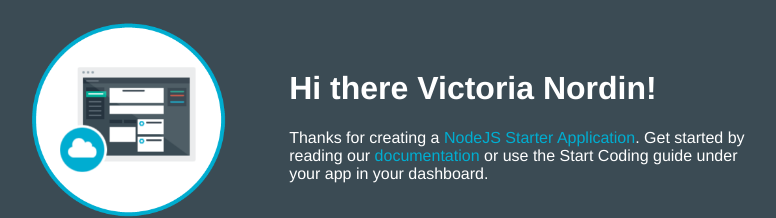
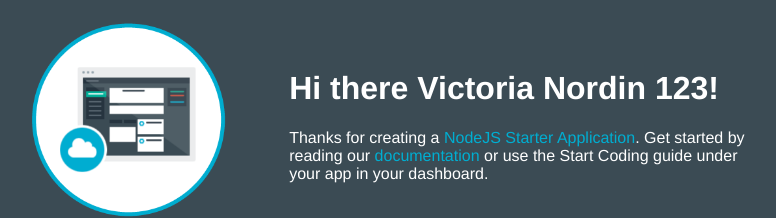
Before and after one commit to vnordin/victest, a website: page public/index.html in a window 1280 px wide. Shown: the part 136-354 px from the top of the page, without its empty margins (253-1029 px from the left). Drawn offline with Linux system fonts and the light colour scheme.

Commit message:
added 123

```diff
--- a/public/index.html
+++ b/public/index.html
@@ -16,7 +16,7 @@
           <img class = "newappIcon" src="images/newapp-icon.png">
         <td>
 
-            <h1>Hi there Victoria Nordin!</h1>
+            <h1>Hi there Victoria Nordin 123!</h1>
 
           <p>Thanks for creating a
             <span class = "blue">NodeJS Starter Application</span>.
```
Also changed, not shown: 1 other file.
